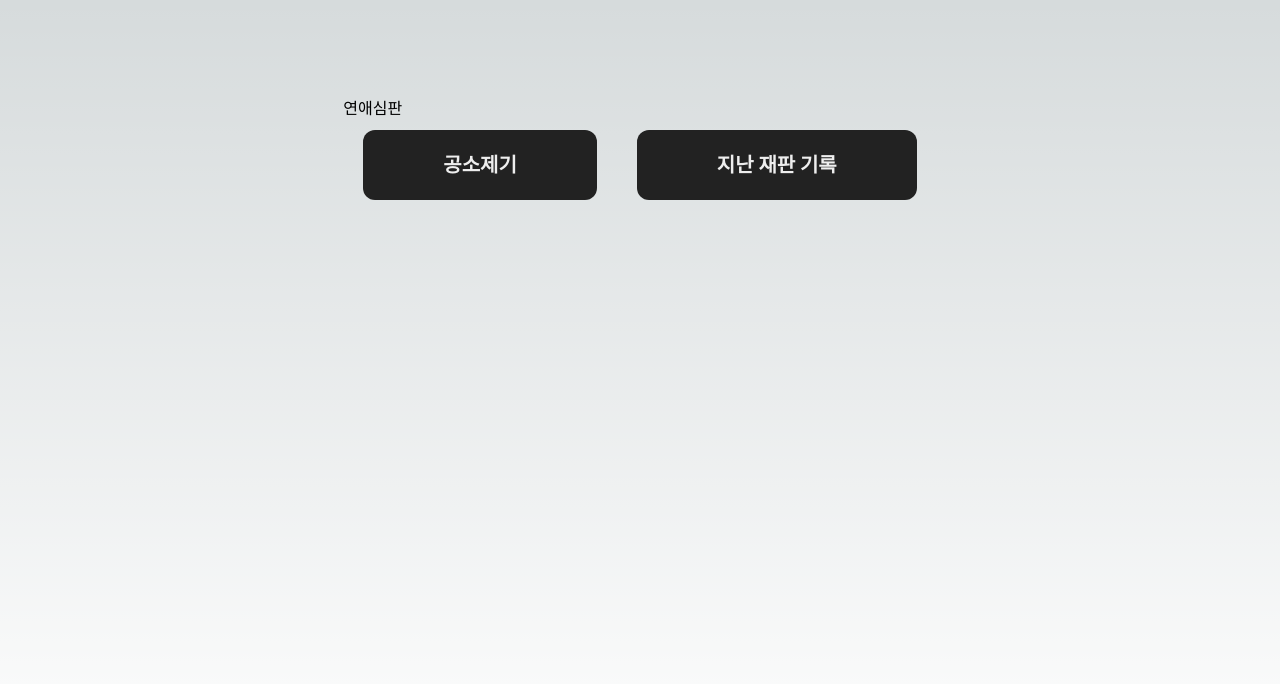
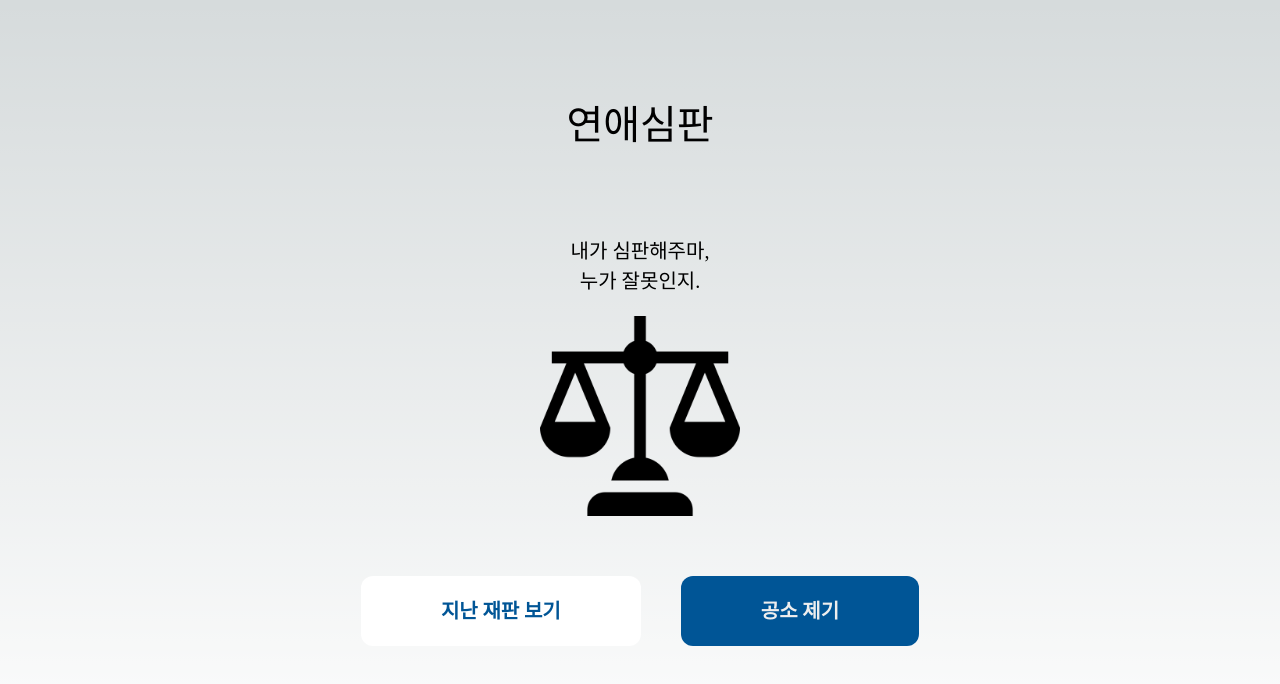
Before and after one commit to overjoy1008/date_judge, a Next.js app: page / in a window 1280 px wide. Shown: the top 684 px of the page. Built offline with nearby package versions, Linux system fonts and the light colour scheme.

Commit message:
Merge to main

```diff
--- a/src/app/chat/page.tsx
+++ b/src/app/chat/page.tsx
@@ -10,17 +10,58 @@ import OpenAIService from "@/data/service/open_ai_service";
 export default function Home() {
     const router = useRouter()
 
-    var userPrompt = "This is a test"
+    const [userPrompt, setUserPrompt] = useState("")
+    const [chatList, setChatList] = useState<string[]>([])
+    // const [input, setInput] = useState("")
+    // const [json, setJson] = useState("")
 
-    const [rawText, setRawText] = useState("")
-    const [chatList, setChatList] = useState<object[]>([])
+    // const [response, setResponse] = useState("")
 
-    // const open_ai_service = new OpenAIService();
+    const open_ai_service = new OpenAIService();
 
-    // const llmResponse = await open_ai_service.getResponse(
-    //     userPrompt,
-    //     chatList
-    // );
+    var response: string
+
+    // const llmResopnse = () => {
+    //     res = await open_ai_service.getResponse(
+    //         userPrompt,
+    //         chatList
+    //     );
+    //     setResponse(res)
+    // }
+
+    const systemPrompt = "You are a judge. You will be given an explanation of a conflict from the couple.\n"
+    + "Carefully analyze the explanation and reform it in a refined sentence.\n"
+    + "Output format should be as following.\n"
+    + "Case name: (a title summarizing the incident)\n"
+    + "Summarization: (an explanation that will be passed to the opponent.)\n"
+    + "Use Korean only. 한국어만 사용하세요.";
+
+
+    // if (chatList.length < 1 || chatList == undefined){
+    //     setChatList([systemPrompt])
+    // }
+
+    const llmResponse = (userPrompt: string) => {
+
+        setChatList([...chatList, userPrompt])
+        // setJson(JSON.stringify(chatList);
+
+
+    }
+
+    // const llmResponse = (userPrompt: string) => {
+    //     response = await openai.chat.completions.create({
+    //         model: 'gpt-3.5-turbo',
+    //         messages: [
+    //           { role: 'system', content: systemPrompt },
+    //           { role: 'user', content: userPrompt },
+    //         ],
+    //       });
+    //       answer = response.choices[0].message.content;
+    // }
+
+
+    // chatList.push({role: 'assistant', content: llmResponse})
 
     // chatList.push({role: 'assistant', content: llmResponse})
 
@@ -30,17 +71,29 @@ export default function Home() {
         <div className="App">
             <header className="App-header">
                 <div>
+                    System Prompt:<br/>
+                    { systemPrompt }
+                    <br/><br/>
+                    User Prompt:<br/>
                     { userPrompt }
-                    hello
+                    <br/><br/><br/><br/>
+                    <ul>
+                        {chatList.map((item, index) => (
+                        <li key={index}>{item}</li>
+                        ))}
+                    </ul>
+                    <br/><br/>
+
                 </div>
-                <div className="w500">
+                <div className="w100">
                     <InputField
                         type="add"
                         placeholder="상황을 입력하세요..."
-                        toParent={(value: any) => setRawText(value)}
+                        toParent={(value: any) => setUserPrompt(value)}
                         required={false}
-                        value={rawText}
+                        value={userPrompt}
                     />
+                    <Button type="mini" text="입력" onClick={() => llmResponse(userPrompt)} />
                 </div>
             </header>
         </div>
--- a/src/app/history/page.tsx
+++ b/src/app/history/page.tsx
@@ -25,17 +25,17 @@ export default function Home() {
             <header className="App-header">
                 <div>
                     <Button
-                        type="single"
+                        type="sub"
                         text="사건 번호 1"
                         onClick={() => router.push("/chat1")}
                     />
                     <Button
-                        type="single"
+                        type="sub"
                         text="사건 번호 2"
                         onClick={() => router.push("/chat2")}
                     />
                     <Button
-                        type="single"
+                        type="sub"
                         text="사건 번호 3"
                         onClick={() => router.push("/chat3")}
                     />
--- a/src/app/page.tsx
+++ b/src/app/page.tsx
@@ -16,16 +16,22 @@ export default function Home() {
           <div className="title">
             연애심판
           </div>
+          <div className="description">
+            <p>내가 심판해주마,<br/>누가 잘못인지.</p>
+            <div className="center-image">
+              <img src="/balance.png" alt="이미지" className="image-size"/>
+            </div>
+          </div>
           <div className="w100 flex">
           <Button
-            type="double"
-            text="공소제기"
-            onClick={() => router.push("/chat")}
+            type="double2"
+            text="지난 재판 보기"
+            onClick={() => router.push("/history")}
           />
           <Button
             type="double"
-            text="지난 재판 기록"
-            onClick={() => router.push("/history")}
+            text="공소 제기"
+            onClick={() => router.push("/chat")}
           />
           </div>
         </header>
--- a/src/app/types.ts
+++ b/src/app/types.ts
@@ -10,7 +10,7 @@ export type ResultCode = {
   message: string;
 };
 
-export type ButtonProps = "single" | "double" | "mini";
+export type ButtonProps = "single" | "double" | "mini" | "double2" | "sub";
 
 export type InputFieldProps =
   | "text"
@@ -19,4 +19,4 @@ export type InputFieldProps =
   | "select"
   | "add"
   | "hashtag"
-  | "number";
+  | "number"
--- a/src/presentation/assets/style/Global.css
+++ b/src/presentation/assets/style/Global.css
@@ -26,3 +26,14 @@ main {
 .w500 {
   width: 500px;
 }
+
+.image-size {
+  max-width: 200px; /* 최대 너비 제한 */
+  height: auto; /* 높이를 자동으로 조절하여 비율 유지 */
+  margin-bottom: 50px;
+}
+
+.center-image {
+  display: flex;
+  justify-content: center; /* 주 축을 기준으로 중앙 정렬 */
+}
--- a/src/presentation/assets/style/Typography.css
+++ b/src/presentation/assets/style/Typography.css
@@ -1,5 +1,34 @@
+@font-face {
+    font-family: PretendardVariable;
+    src: url("../font/PretendardVariable.woff2");
+  }
+
 .title {
     text-align: center;
     font-size: 50px;
     margin-bottom: 100px;
+    font-family: 'Pretendard-Regular';
 }
+
+.description p {
+    font-family: 'Pretendard-Regular';
+    font-size: 20px;
+    margin: 20px 0; /* 위아래 여백 설정 */
+    text-align: center;
+    line-height: 1.5; /* 줄 간격 */
+}
+
+.title {
+    text-align: center;
+    font-size: 40px;
+    margin-bottom: 80px;
+    font-family: 'Pretendard-Bold';
+}
+
+.description p {
+    font-family: 'Pretendard-Bold';
+    font-size: 20px;
+    margin: 20px 0; /* 위아래 여백 설정 */
+    text-align: center;
+    line-height: 1.5; /* 줄 간격 */
+}
--- a/src/presentation/components/button/button.css
+++ b/src/presentation/components/button/button.css
@@ -1,5 +1,5 @@
 .btn-single {
-  background-color: #222222;
+  background-color: #005596;
   margin: 10px 20px;
   width: 100%;
   padding: 20px 100px;
@@ -11,7 +11,7 @@
 }
 
 .btn-double {
-  background-color: #222222;
+  background-color: #005596;
   margin: 10px 20px;
   padding: 20px 80px;
   border: 0px solid;
@@ -21,9 +21,20 @@
   color: #eeeeee;
 }
 
+.btn-double2 {
+  background-color: #FFFFFF;
+  margin: 10px 20px;
+  padding: 20px 80px;
+  border: 0px solid;
+  border-radius: 12px;
+  font-size: 20px;
+  font-weight: bold;
+  color: #005596;
+}
+
 
 .btn-mini {
-  background-color: #222222;
+  background-color: #005596;
   margin-left: 20px;
   width: 100px;
   padding: 15px 25px;
@@ -32,6 +43,18 @@
   font-size: 18px;
   font-weight: bold;
   color: #eeeeee;
+}
+
+.btn-sub {
+  background-color: white;
+  margin: 10px 20px;
+  width: 100%;
+  padding: 20px 100px;
+  border: 0px solid;
+  border-radius: 12px;
+  font-size: 20px;
+  font-weight: bold;
+  color: #005596;
 }
 /*
 
--- a/src/presentation/components/button/index.tsx
+++ b/src/presentation/components/button/index.tsx
@@ -1,6 +1,6 @@
 import { ButtonProps } from "@/app/types"
 import "./button.css"
-// import "@/presentation/assets/style/Global.css"
+import "@/presentation/assets/style/Global.css"
 
 export default function Button(
     { type, text, onClick }:
```
Also changed, not shown: src/presentation/components/input_field/index.tsx (+2 -6 lines), public/balance.png (added), src/presentation/assets/font/PretendardVariable.woff2 (added).
